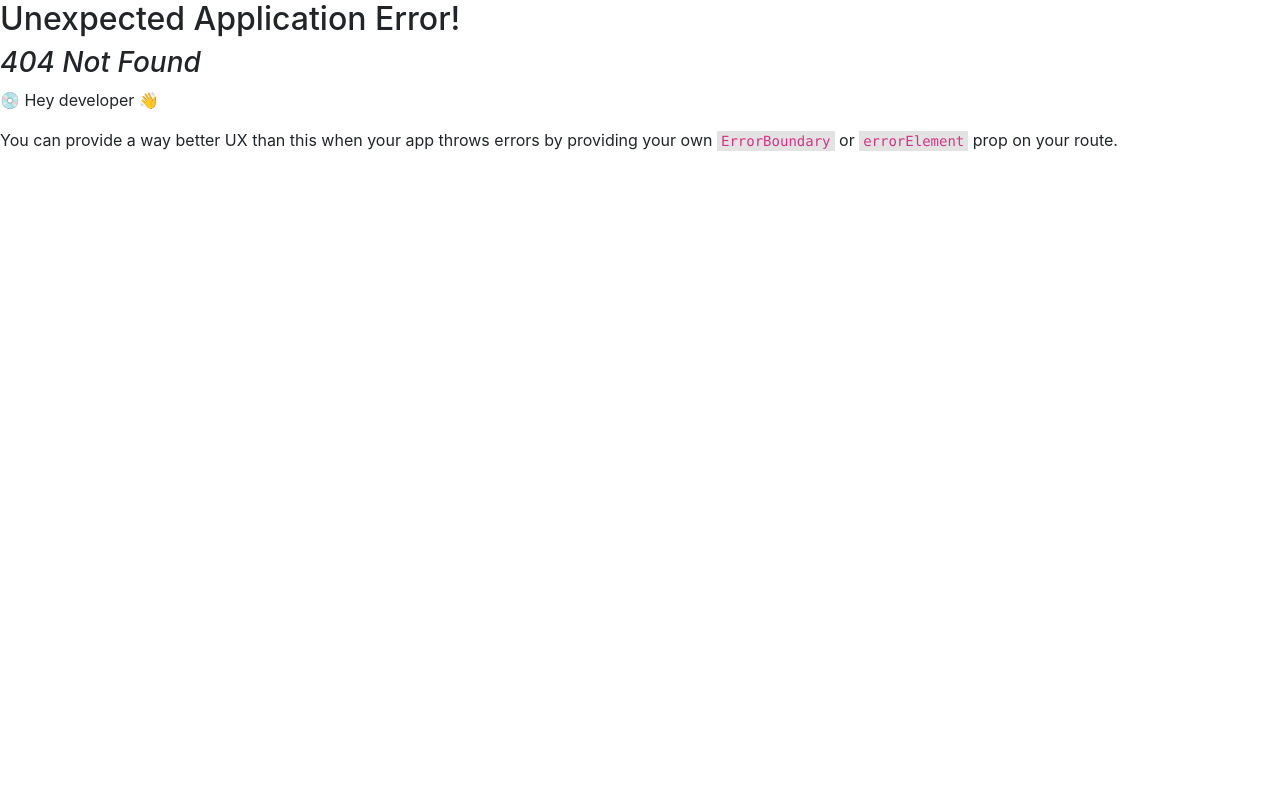
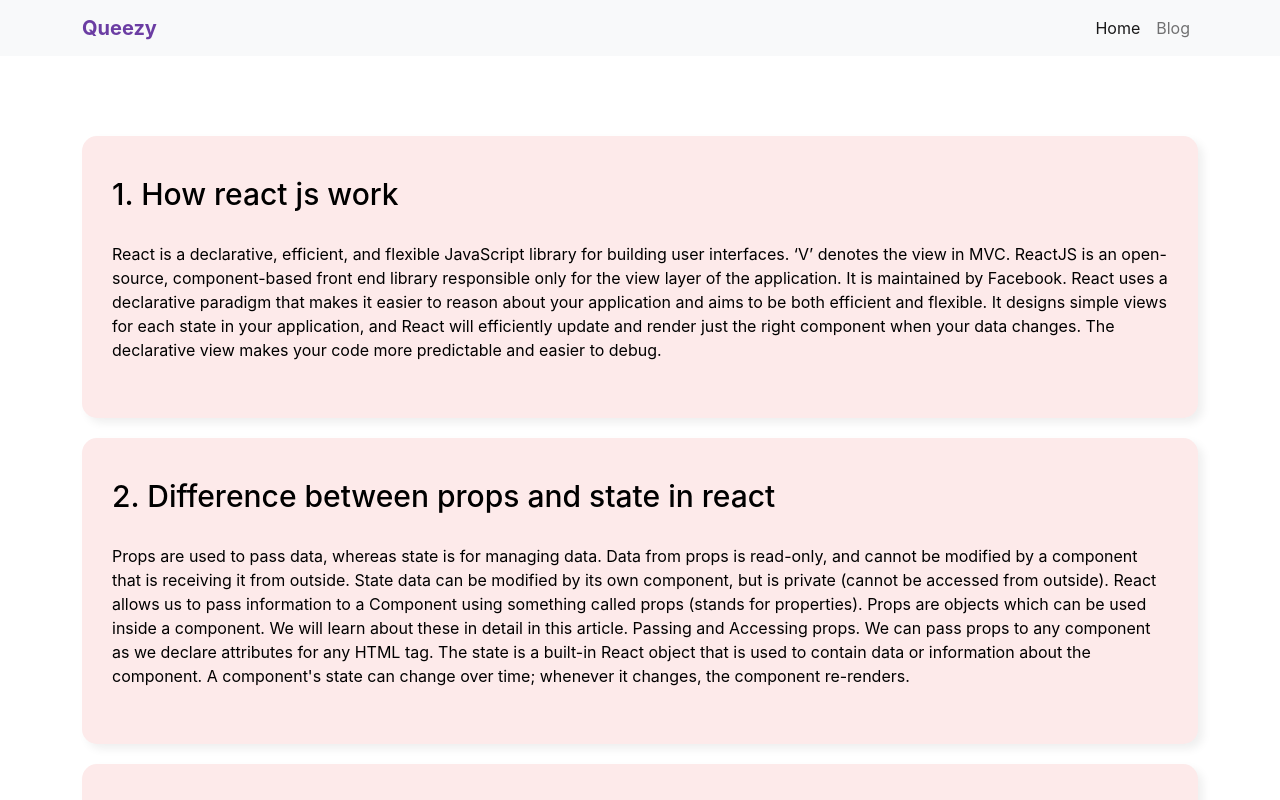
Before and after one commit to DevAsFahim/queezy, a React (Create React App) app: page /blog in a window 1280 px wide. Before the commit this address had no page. Shown: the top 800 px of the page. Built offline with nearby package versions, Linux system fonts and the light colour scheme.

Commit message:
blog component added with simple style

```diff
--- /dev/null
+++ b/src/components/Blog/Blog.css
@@ -0,0 +1,36 @@
+
+.blog_container{
+    padding: 80px 0;
+  }
+  .blog_container .blog{
+    padding-left: 20px;
+    padding: 40px 30px;
+    box-shadow: 5px 5px 10px rgba(0, 0, 0, 0.068);
+    background-color: rgb(253, 234, 234);
+    border-radius: 15px;
+    margin-bottom: 20px;
+    color: rgb(0, 0, 0);
+  }
+  .blog_container .blog_image {
+    width: 50vw;
+    margin-bottom: 30px;
+  }
+  .blog_container .blog_image img {
+    width: 100%;
+  }
+  .blog_container ul {
+    margin-left: 20px;
+    margin-top: 15px;
+  }
+
+  .blog_container .blog h1 {
+    font-size: 30px;
+    margin-bottom: 30px;
+  }
+
+
+  @media only screen and (max-width: 700px) {
+    .blog_container .blog_image {
+      width: 100%;
+    }
+  }
--- /dev/null
+++ b/src/components/Blog/Blog.js
@@ -0,0 +1,43 @@
+// import React, { useEffect } from 'react';
+// import react from '../../image/react.png'
+// import props from '../../image/props.png'
+// import useeffect from '../../image/useEffect.png'
+import './Blog.css'
+
+const Blog = () => {
+    return (
+        <div className="blog_container">
+            <div className="container">
+                <div className="box-container">
+                    <div className="blog">
+                        <h1 className="blog_title">1. How react js work</h1>
+                        <div className="blog_image">
+                            {/* <img src={react} alt="" /> */}
+                        </div>
+                        <p className="blog_text mt-4">React is a declarative, efficient, and flexible JavaScript library for building user interfaces. ‘V’ denotes the view in MVC. ReactJS is an open-source, component-based front end library responsible only for the view layer of the application. It is maintained by Facebook. React uses a declarative paradigm that makes it easier to reason about your application and aims to be both efficient and flexible. It designs simple views for each state in your application, and React will efficiently update and render just the right component when your data changes. The declarative view makes your code more predictable and easier to debug.
+                        </p>
+                    </div>
+                    <div className="blog">
+                        <h1 className="blog_title">2. Difference between props and state in react</h1>
+                        <div className="blog_image">
+                            {/* <img src={props} alt="" /> */}
+                        </div>
+                        <p className="blog_text mt-4">Props are used to pass data, whereas state is for managing data. Data from props is read-only, and cannot be modified by a component that is receiving it from outside. State data can be modified by its own component, but is private (cannot be accessed from outside). React allows us to pass information to a Component using something called props (stands for properties). Props are objects which can be used inside a component. We will learn about these in detail in this article. Passing and Accessing props. We can pass props to any component as we declare attributes for any HTML tag. The state is a built-in React object that is used to contain data or information about the component. A component's state can change over time; whenever it changes, the component re-renders.
+                        </p>
+                    </div>
+                    <div className="blog">
+                        <h1 className="blog_title">3. what does useeffect do rather than loading data with api</h1>
+                        <div className="blog_image">
+                            {/* <img src={useeffect} alt="" /> */}
+                        </div>
+                        <p className="blog_text mt-4">
+                        By using this Hook, you tell React that your component needs to do something after render. React will remember the function you passed (we'll refer to it as our “effect”), and call it later after performing the DOM updates. In this effect, we set the document title, but we could also perform data fetching or call some other imperative API. Placing useEffect inside the component lets us access the count state variable (or any props) right from the effect. We don’t need a special API to read it — it’s already in the function scope. Hooks embrace JavaScript closures and avoid introducing React-specific APIs where JavaScript already provides a solution.
+                        </p>
+                    </div>
+                </div>
+            </div>
+        </div>
+    );
+};
+
+export default Blog;
--- /dev/null
+++ b/src/components/ErrorPage/ErrorPage.js
@@ -0,0 +1,11 @@
+import React from 'react';
+
+const ErrorPage = () => {
+    return (
+        <div>
+            <h4>Error darling!</h4>
+        </div>
+    );
+};
+
+export default ErrorPage;
--- a/src/components/Header/Header.js
+++ b/src/components/Header/Header.js
@@ -16,7 +16,7 @@ const Header = () => {
                             <Link className="nav-link active" aria-current="page" to="/">Home</Link>
                         </li>
                         <li className="nav-item">
-                            <Link className="nav-link" to="/about">Link</Link>
+                            <Link className="nav-link" to="/blog">Blog</Link>
                         </li>
                     </ul>
                 </div>
```
Also changed, not shown: src/App.js (+10 -0 lines), 1 other file (tests, documents, lock files or other folders).
